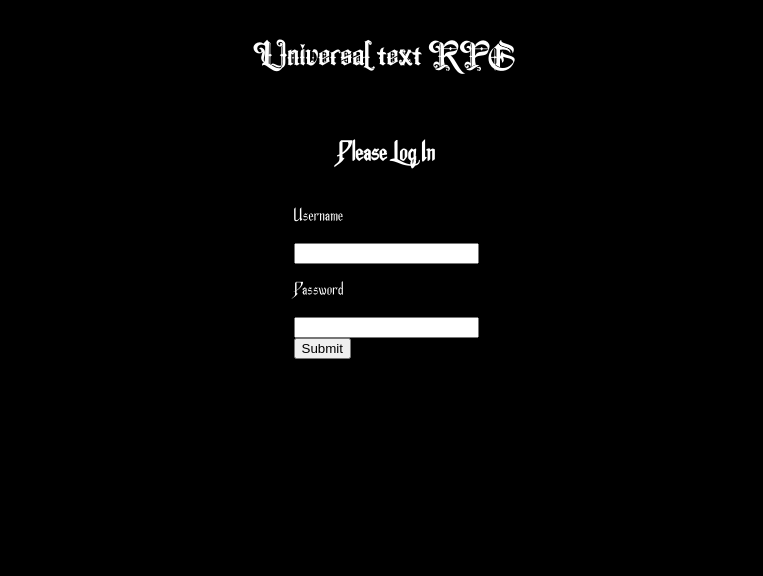
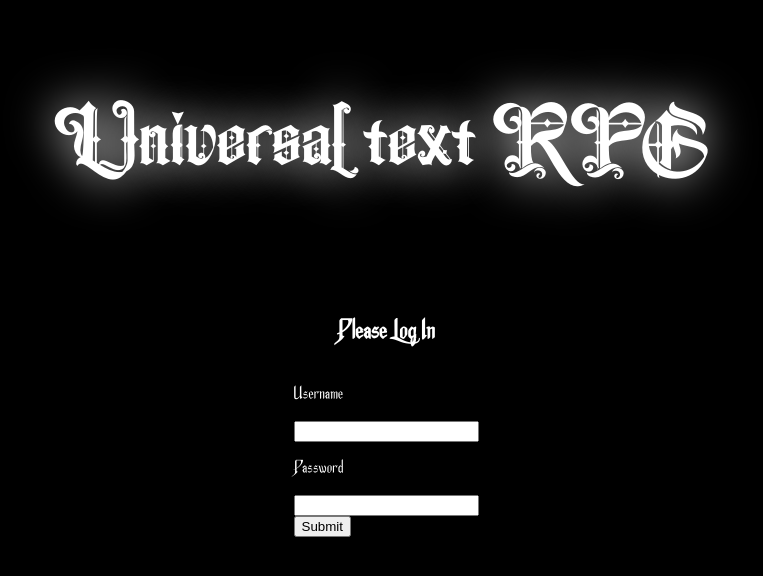
Before and after one commit to FabianGalis/textrpg, a React (Create React App) app: page / in a window 1280 px wide. Shown: the top 576 px of the page, without its empty margins (254-1017 px from the left). Built offline with nearby package versions, Linux system fonts and the light colour scheme.

Commit message:
am comis-o din nou

```diff
--- a/package.json
+++ b/package.json
@@ -35,5 +35,9 @@
       "last 1 firefox version",
       "last 1 safari version"
     ]
+  },
+  "devDependencies": {
+    "cors": "^2.8.5",
+    "express": "^4.17.1"
   }
 }
--- a/src/App.js
+++ b/src/App.js
@@ -1,14 +1,17 @@
 import React, { useState } from 'react';
 import './App.css';
 import { BrowserRouter, Route, Routes } from 'react-router-dom';
+
+import useToken from './useToken';
 
 import Dashboard from './components/dashboard/Dashboard';
 import Preferences from './components/preferences/Preferences';
 import Login from './components/login/Login';
 
+
 function App() {
 
-  const [token, setToken] = useState();
+  const { token, setToken } = useToken();
 
   if(!token) {
     return <Login setToken={setToken} />
--- a/src/components/login/Login.css
+++ b/src/components/login/Login.css
@@ -4,7 +4,7 @@
 }
 
 @font-face {
-  font-family: logoshit;
+  font-family: importanttitle;
   src: url(../../fonts/The\ Centurion.otf);
 }
 
@@ -19,7 +19,7 @@ body {
   font-family: fancyshit;
 }
 h1 {
-  font-family: logoshit;
+  font-family: importanttitle;
   font-weight: lighter;
 }
 
@@ -34,11 +34,9 @@ h1 {
 
 @keyframes glow {
   from {
-    text-shadow: 0 0 10px #fff, 0 0 20px #fff, 0 0 30px #ffff, 0 0 40px #ffff,
-      0 0 50px #ffff, 0 0 60px #ffffff, 0 0 70px #ffffff;
+    text-shadow: 0 0 10px #ffffff;
   }
   to {
-    text-shadow: 0 0 20px #ffffff, 0 0 30px #ffffff, 0 0 40px #ffffff,
-      0 0 50px #ffffff, 0 0 60px #ffffff, 0 0 70px #ffffff, 0 0 80px #ffffff;
+    text-shadow: 0 0 80px #ffffff;
   }
 }
--- a/src/components/login/Login.js
+++ b/src/components/login/Login.js
@@ -1,19 +1,43 @@
-import React from 'react';
+import React, { useState } from 'react';
+import PropTypes from 'prop-types';
 import './Login.css';
 
-export default function Login() {
+async function loginUser(credentials) {
+  return fetch('http://localhost:8080/login', {
+    method: 'POST',
+    headers: {
+      'Content-Type': 'application/json'
+    },
+    body: JSON.stringify(credentials)
+  })
+    .then(data => data.json())
+ }
+
+export default function Login({ setToken }) {
+  const [username, setUserName] = useState();
+  const [password, setPassword] = useState();
+
+  const handleSubmit = async e => {
+    e.preventDefault();
+    const token = await loginUser({
+      username,
+      password
+    });
+    setToken(token);
+  }
+
   return(
     <div className="login-wrapper">
-        <h1 >Universal text RPG</h1>
+        <h1 class="glow" >Universal text RPG</h1>
       <h2>Please Log In</h2>
-      <form>
+      <form onSubmit={handleSubmit}>
         <label>
           <p>Username</p>
-          <input type="text" />
+          <input type="text" onChange={e => setUserName(e.target.value)}/>
         </label>
         <label>
           <p>Password</p>
-          <input type="password" />
+          <input type="password" onChange={e => setPassword(e.target.value)}/>
         </label>
         <div>
           <button type="submit">Submit</button>
@@ -23,3 +47,7 @@ export default function Login() {
     </div>
   )
 }
+
+Login.propTypes = {
+  setToken: PropTypes.func.isRequired
+}
--- /dev/null
+++ b/src/useToken.js
@@ -0,0 +1,21 @@
+import { useState } from 'react';
+
+export default function useToken() {
+  const getToken = () => {
+    const tokenString = sessionStorage.getItem('token');
+    const userToken = JSON.parse(tokenString);
+    return userToken?.token
+  };
+
+  const [token, setToken] = useState(getToken());
+
+  const saveToken = userToken => {
+    sessionStorage.setItem('token', JSON.stringify(userToken));
+    setToken(userToken.token);
+  };
+
+  return {
+    setToken: saveToken,
+    token
+  }
+}
```
Also changed, not shown: server.js (added, +13 -0 lines), 1 other file (tests, documents, lock files or other folders).
